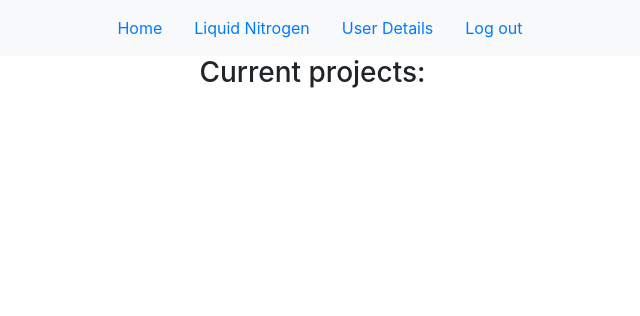
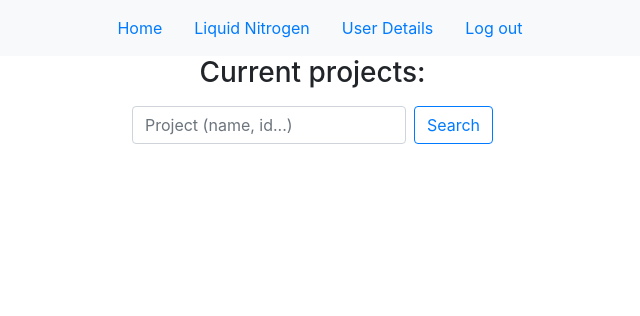
Before and after one commit to kate-v-stepanova/B250_lab_monitor, a Flask app: template templates/projects.html in a window 1280 px wide. Shown: the top 316 px of the page, without its empty margins (320-960 px from the left). Run offline with Flask 2, Linux system fonts and the light colour scheme; the template is opened without the code that fills it, so the values that code supplies are empty; some libraries are stand-ins or nearby versions.

Commit message:
Projects page: search project

```diff
--- /dev/null
+++ b/static/javascript/projects.js
@@ -0,0 +1,49 @@
+$(document).ready(function() {
+    // search projects
+    function search_project() {
+        var to_search = $('#search').val();
+        if (to_search != '') {
+            var url = window.location.href + "/search";
+            $.ajax({
+                type: "POST",
+                //the url where you want to sent the userName and password to
+                url: url,
+                dataType: 'json',
+                //json object to sent to the authentication url
+                data: to_search,
+                contentType: 'text/html',
+            }).done(function(response) {
+                $('.project').addClass('d-none');
+                var found = response['matching_projects'];
+                for (i=0; i<found.length; i++) {
+                    $('#' + found[i]).removeClass('d-none');
+                }
+                $('#clear_search').removeClass('d-none');
+            }).fail(function(response) {
+                console.log(response);
+                alert('Failed');
+            });
+        }
+    };
+    // search on button click
+    $('#search_btn').on('click', function() {
+        search_project();
+    });
+
+    // disable form submission when pressing Enter
+    $(window).keydown(function(event){
+        if(event.keyCode == 13) {
+            event.preventDefault();
+            if (event.target.id == 'search') {
+                search_project();
+            }
+            return false;
+        }
+    });
+
+    // clear results
+    $('#clear_search').on('click', function() {
+        $('.project').removeClass('d-none');
+        $('#clear_search').addClass('d-none');
+    });
+});
--- a/templates/projects.html
+++ b/templates/projects.html
@@ -1,11 +1,23 @@
 {% extends 'layout.html' %}
 {% block body %}
-<div class="align-middle">
-  <div class="row justify-content-center">
-    <div class="col col-sm-6 list-group">
-    <h3 class="text-center">Current projects:</h3>
+
+<script src="{{ url_for('static', filename='javascript/projects.js') }}"></script>
+<div>
+  <div class="row justify-content-md-center">
+    <div class="col col-sm-6 list-group"><h3 class="text-center">Current projects:</h3><div>
+  </div>
+  <div class="row mt-2 justify-content-md-center">
+    <form class="form-inline">
+      <input class="form-control" type="text" placeholder="Project (name, id...)" id="search">
+      <button type="button" class="btn btn-outline-primary ml-2" id="search_btn">Search</button>
+      <button type="button" class="btn btn-outline-danger ml-2 d-none" id="clear_search">Clear results</button>
+    </form>
+  </div>
+  <div id="search_results" class="mt-2">
+  </div>
+  <div>
     {% for project in projects %}
-      <a href="/project_info/{{ project }}" class="list-group-item list-group-item-action">
+      <a href="/project_info/{{ project }}" class="list-group-item list-group-item-action project" id="{{ project }}">
         <div class="d-flex w-100 justify-content-between">
           <h5 class="mb-1">{{ project_info.get(project, {}).get('project_name', "No name") }}</h5>
           <small>Prepared by {{ project_info.get(project, {}).get('prepared_by') }}</small>
@@ -16,7 +28,6 @@
         <p class="mb-1">{{ project_info.get(project, {}).get('description', "Empty description") }}</p>
       </a>
     {% endfor %}
-    </div>
   </div>
 </div>
 {% endblock %}
```
Also changed, not shown: url_handlers/projects.py (+25 -2 lines).
